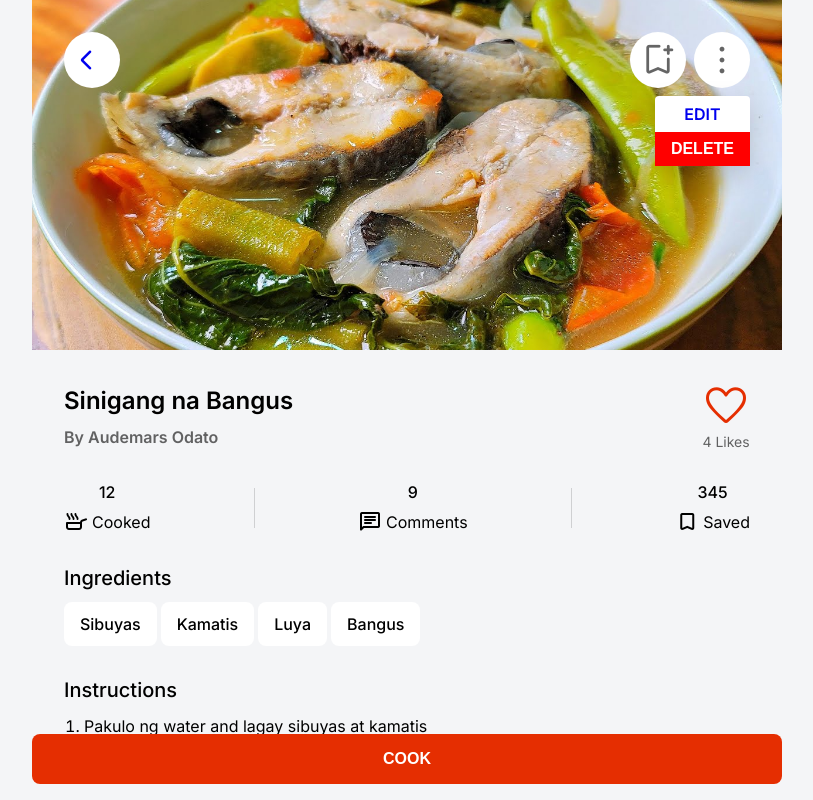
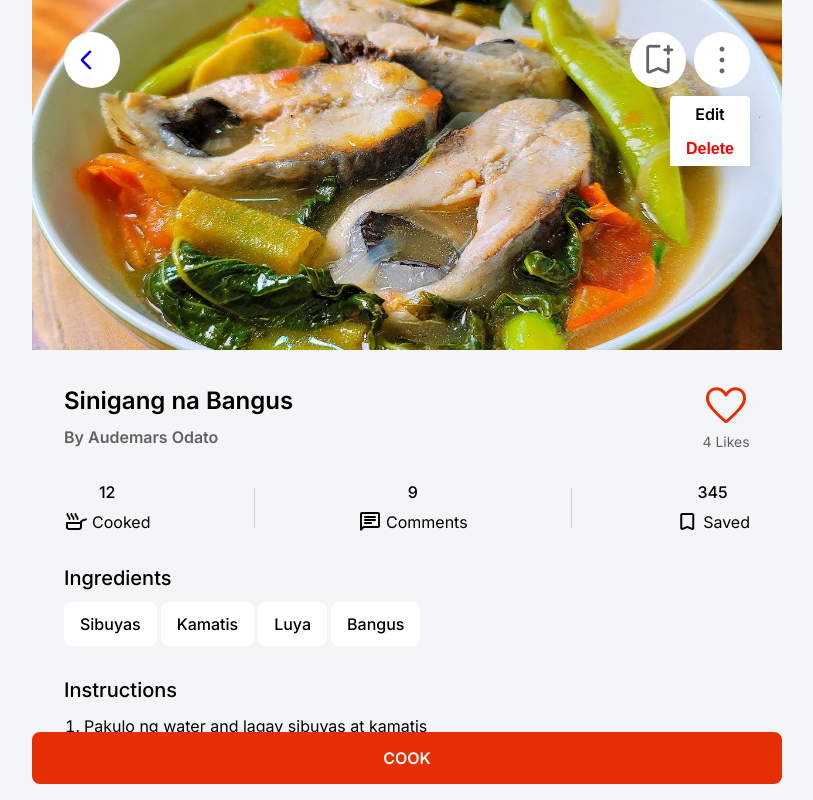
Before and after one commit to audemarsodato/ulalam, a React (Vite) app in the folder frontend/: page /ulams/1 in a window 1280 px wide. Both pictures are taken after a click on the button "more_vert". Shown: the top 800 px of the page, without its empty margins (233-1046 px from the left). Built offline with nearby package versions, Linux system fonts and the light colour scheme; a web font is replaced by a local one.

Commit message:
feat: Add functionality for commenting in ulam profile page

```diff
--- a/frontend/src/index.css
+++ b/frontend/src/index.css
@@ -753,9 +753,12 @@ body {
         font-weight: 600;
 }
 
+.ulam-profile-page .more .menu-options .edit.button {
+        color: var(--text);
+}
+
 .ulam-profile-page .more .menu-options .delete.button {
-        background-color: var(--error);
-        color: #fff;
+        color: var(--error);
 }
 
 .ulam-profile-page .section {
@@ -959,6 +962,16 @@ body {
         opacity: 60%;
 }
 
+.ulam-profile-page .comment .message {
+        width: 100%;
+}
+
+.ulam-profile-page .comment .message p {
+        overflow: hidden;
+        white-space: nowrap;
+        text-overflow: ellipsis;
+}
+
 .ulam-profile-page .cook-button {
         position: fixed;
         bottom: 16px;
@@ -970,12 +983,15 @@ body {
         justify-content: center;
 }
 
-.ulam-profile-page .cook-button button {
+.ulam-profile-page .cook-button a {
+        display: block;
         font-size: var(--text-size);
         width: 100%;
         max-width: 750px;
         padding: 1em;
 
+        text-align: center;
+        text-decoration: none;
         font-weight: 600;
         border: none;
         background-color: var(--primary);
--- a/frontend/src/pages/UlamProfile.jsx
+++ b/frontend/src/pages/UlamProfile.jsx
@@ -15,7 +15,9 @@ export default function UlamProfile() {
         // if owner
         const [ showOptions, setShowOptions ] = useState(false)
 
-        const ulam = {
+        const [ commentInput, setCommentInput ] = useState('')
+
+        const [ ulam, setUlam ] = useState({
                 title: 'Sinigang na Bangus',
                 owner: 'Audemars Odato',
                 likedBy: ['Audemars Odato', 'Trisha Wyne', 'w', 'v'],
@@ -26,18 +28,41 @@ export default function UlamProfile() {
                         {
                                 user: 'Audemars Odato',
                                 content: 'Very delicious!',
-                                createAt: '2026-08-05T11:45:42.123Z'
+                                createdAt: '2026-08-05T11:45:42.123Z'
                         },
                         {
                                 user: 'Trisha Wyne Bobis',
                                 content: 'Dapat may sinigang mix',
-                                createAt: '2025-12-25T08:30:15.456Z'
+                                createdAt: '2025-12-25T08:30:15.456Z'
                         },
                 ]
+        })
+
+        const addComment = () => {
+                if (!commentInput) return
+
+                setUlam(current => ({
+                                ...current,
+                                comments: [
+                                        ...current.comments,
+                                        {
+                                                user,
+                                                content: commentInput,
+                                                createdAt: new Date()
+                                        }
+                                ]
+                        }
+                ))
+                setCommentInput('')
         }
 
         const displayComments = ulam.comments.map(comment => (
-                <Comment user={comment.user} timestamp={formatDistanceToNow(new Date(comment.createAt)) + ' ago'} message={comment.content}/>
+                <Comment
+                        key={comment.createAt}
+                        user={comment.user}
+                        timestamp={formatDistanceToNow(new Date(comment.createdAt), { includeSeconds: true }) + ' ago'}
+                        message={comment.content}
+                />
         ))
 
         console.log('ulamId:', ulamId)
@@ -62,9 +87,9 @@ export default function UlamProfile() {
 
                                                         { showOptions &&
                                                                 <div className="menu-options">
-                                                                        <Link to={`/ulams/${ulamId}/edit`} className="edit button">EDIT</Link>
+                                                                        <Link to={`/ulams/${ulamId}/edit`} className="edit button">Edit</Link>
                                                                         {/* TODO: Add confirmation modal */}
-                                                                        <button className="delete button">DELETE</button>
+                                                                        <button className="delete button">Delete</button>
                                                                 </div>
                                                         }
                                                 </div>
@@ -125,8 +150,18 @@ export default function UlamProfile() {
                         <section className="comments section">
                                 <h2>Comments</h2>
                                 <form>
-                                        <input type="text" placeholder="Leave a comment" />
-                                        <button type="submit"><span className="material-symbols-rounded">send</span></button>
+                                        <input
+                                                type="text"
+                                                placeholder="Leave a comment"
+                                                value={commentInput}
+                                                onChange={(event) => setCommentInput(event.target.value)}
+                                        />
+                                        <button
+                                                type="button"
+                                                onClick={addComment}
+                                        >
+                                                <span className="material-symbols-rounded">send</span>
+                                        </button>
                                 </form>
                                 <div className="comments-container">
                                         { displayComments }
@@ -134,7 +169,7 @@ export default function UlamProfile() {
                         </section>
 
                         <div className="cook-button">
-                                <button type="submit">COOK</button>
+                                <Link to={`/cook/${ulamId}`}>COOK</Link>
                         </div>
                 </section>
         )
```
